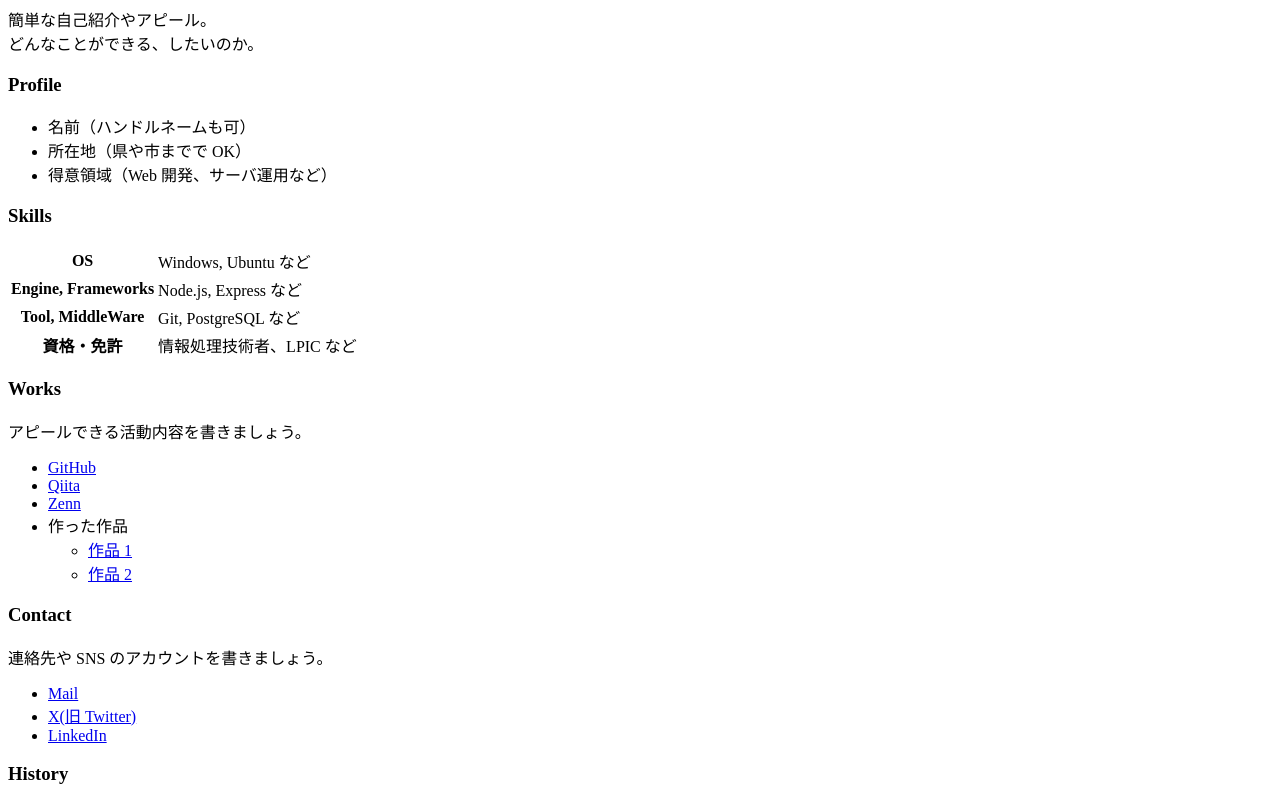
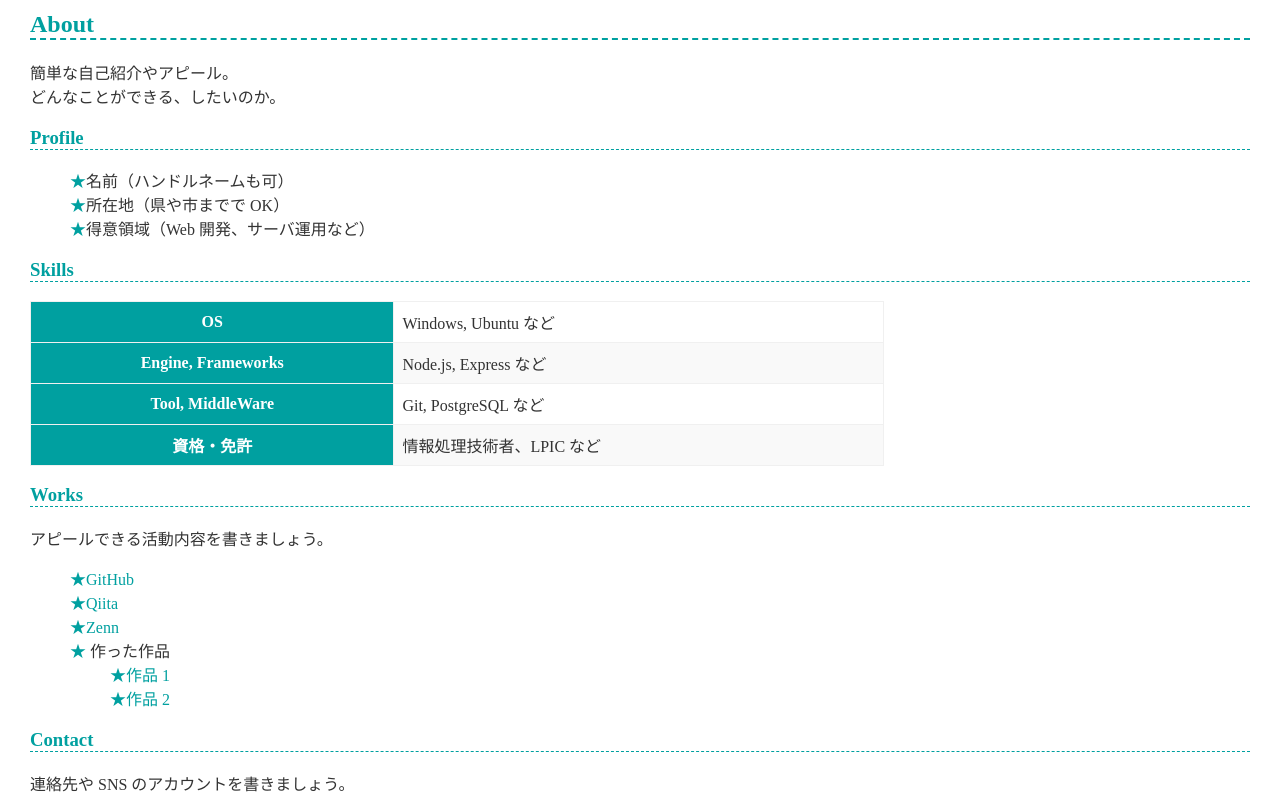
Before and after one commit to so-ra0105/so-ra0105.github.io, a plain HTML site: page index.html in a window 1280 px wide. Shown: the part 129-930 px from the top of the page. Drawn offline with Linux system fonts and the light colour scheme.

Commit message:
style.cssのリンクを追加

```diff
--- a/index.html
+++ b/index.html
@@ -3,6 +3,8 @@
   <head>
     <meta charset="utf-8">
     <meta name="viewport" content="width=device-width, initial-scale=1">
+    tent="width=device-width, initial-scale=1">
+    <link href="style.css" rel="stylesheet">
     <title>ハンドルネームのポートフォリオ</title>
   </head>
   <body>
```
